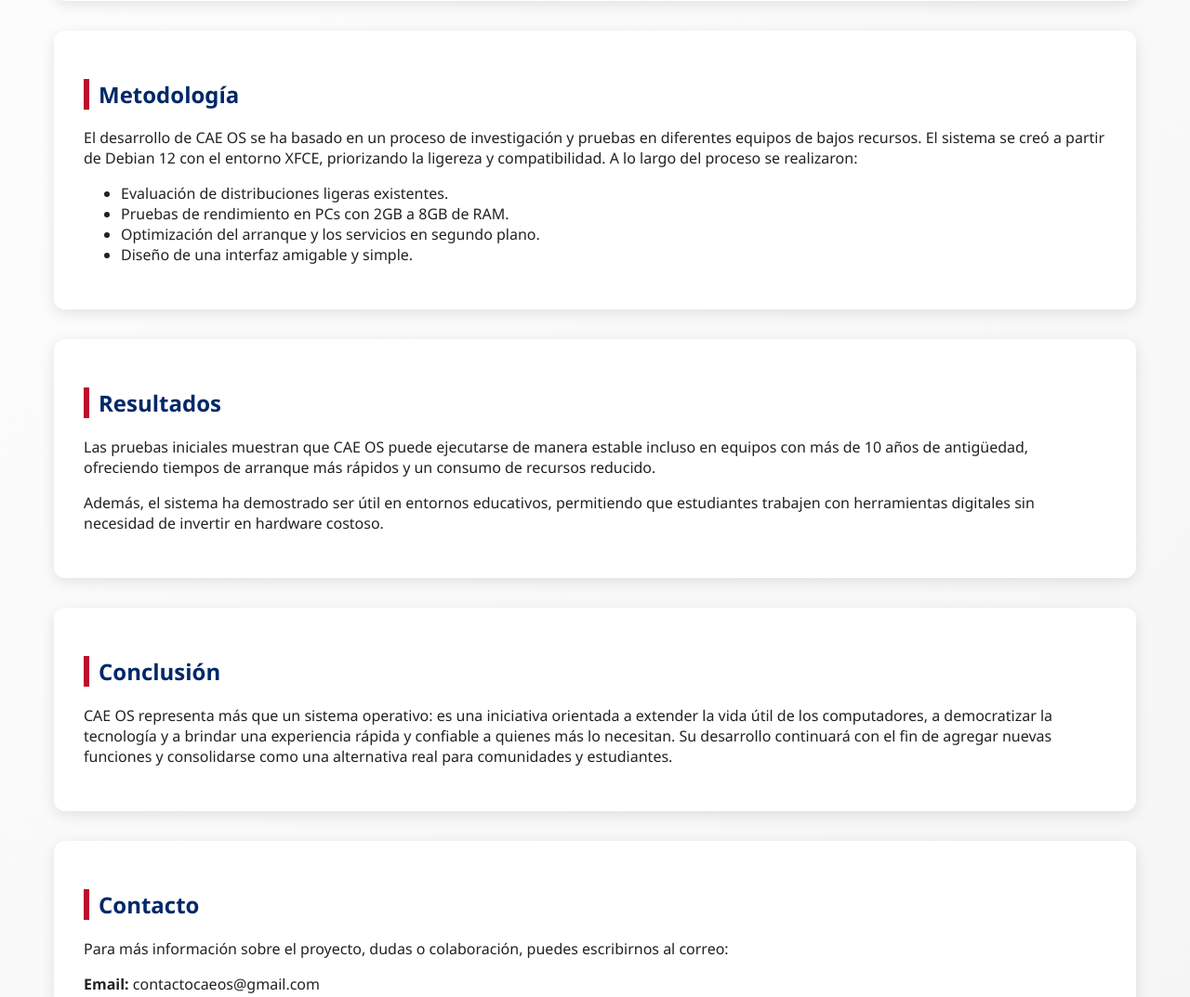
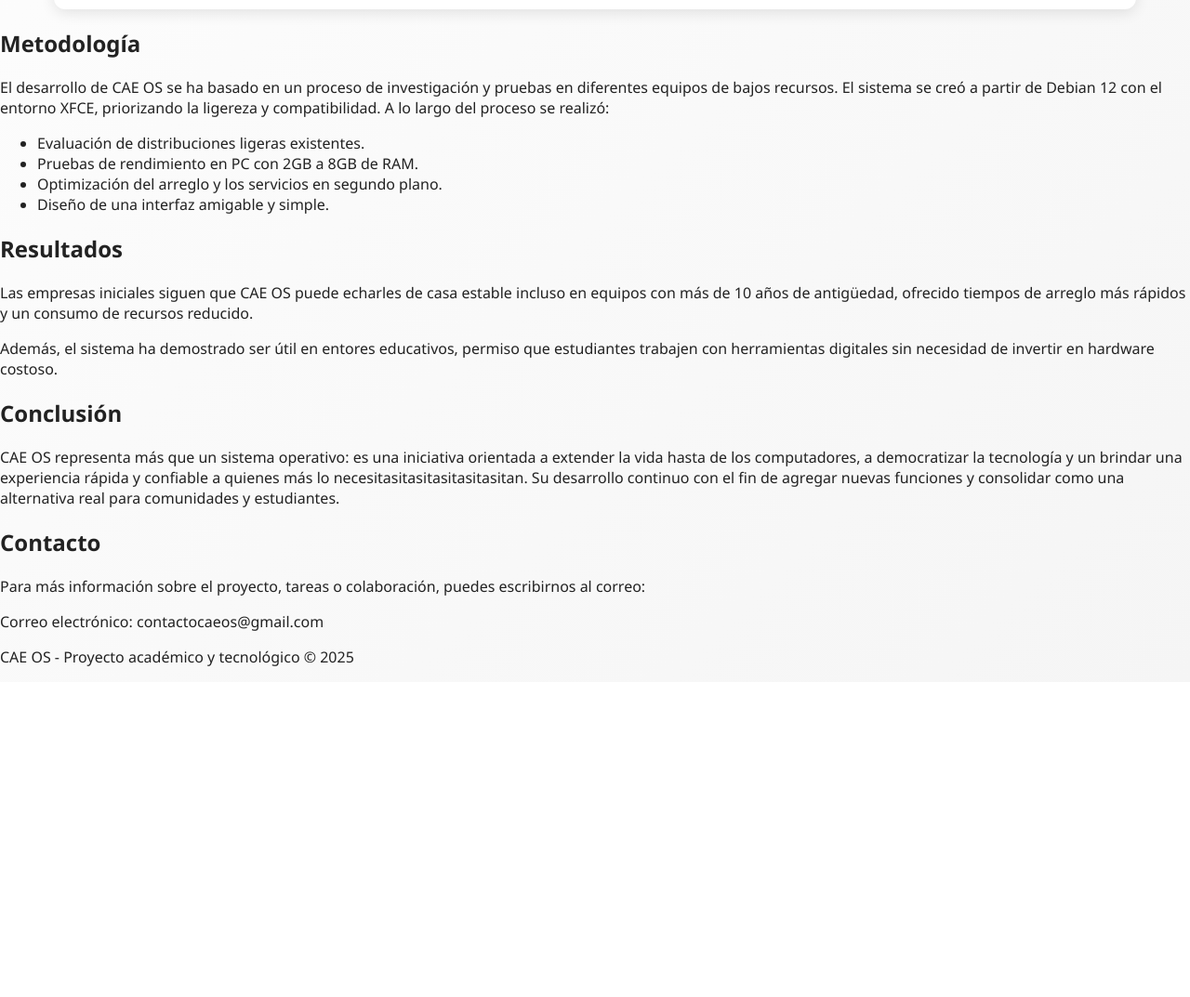
Before and after one commit to TimerCuber/caeos, a plain HTML site: page index.html in a window 1280 px wide. Shown: the part 820-1893 px from the top of the page at 93% size. After the commit the page ends 1554 px from the top, so only its background shows below. Drawn offline with Linux system fonts and the light colour scheme.

Commit message:
Update index.html

```diff
--- a/index.html
+++ b/index.html
@@ -16,15 +16,20 @@
       background: linear-gradient(135deg, #002868, #bf0a30);
       color: white;
       text-align: center;
-      padding: 2em 1em;
-    }
-    header img {
-      max-width: 120px;
-      margin-bottom: 10px;
+      padding: 2.5em 1em;
     }
     header h1 {
       margin: 0;
-      font-size: 2.5em;
+      font-size: 3.5em;
+      background: linear-gradient(90deg, #002868, #bf0a30, #ffffff);
+      -webkit-background-clip: text;
+      -webkit-text-fill-color: transparent;
+      font-weight: bold;
+    }
+    header p {
+      margin-top: 10px;
+      font-size: 1.3em;
+      font-weight: 300;
     }
     nav {
       background-color: #bf0a30;
@@ -66,7 +71,6 @@
 </head>
 <body>
   <header>
-    <img src="logo.png" alt="Logo CAE OS"> <!-- aquí debes poner tu logo -->
     <h1>CAE OS</h1>
     <p>Un sistema operativo ligero, funcional y hecho para todos</p>
   </header>
@@ -108,59 +112,59 @@
     </p>
   </section>
 
-  <section id="metodologia">
+  <sección id="metodología">
     <h2>Metodología</h2>
     <p>
  El desarrollo de CAE OS se ha basado en un proceso de investigación y
  pruebas en diferentes equipos de bajos recursos. El sistema se creó a
  partir de Debian 12 con el entorno XFCE, priorizando la ligereza y
-      compatibilidad. A lo largo del proceso se realizaron:
+ compatibilidad. A lo largo del proceso se realizó:
     </p>
     <ul>
       <li>Evaluación de distribuciones ligeras existentes.</li>
-      <li>Pruebas de rendimiento en PCs con 2GB a 8GB de RAM.</li>
-      <li>Optimización del arranque y los servicios en segundo plano.</li>
+      <li>Pruebas de rendimiento en PC con 2GB a 8GB de RAM.</li>
+      <li>Optimización del arreglo y los servicios en segundo plano.</li>
       <li>Diseño de una interfaz amigable y simple.</li>
     </ul>
-  </section>
+  </sección>
 
-  <section id="resultados">
+  <sección id="resultados">
     <h2>Resultados</h2>
     <p>
-      Las pruebas iniciales muestran que CAE OS puede ejecutarse de manera
-      estable incluso en equipos con más de 10 años de antigüedad, ofreciendo
-      tiempos de arranque más rápidos y un consumo de recursos reducido.
+ Las empresas iniciales siguen que CAE OS puede echarles de casa
+ estable incluso en equipos con más de 10 años de antigüedad, ofrecido
+ tiempos de arreglo más rápidos y un consumo de recursos reducido.
     </p>
     <p>
-      Además, el sistema ha demostrado ser útil en entornos educativos,
-      permitiendo que estudiantes trabajen con herramientas digitales sin
+ Además, el sistema ha demostrado ser útil en entores educativos,
+ permiso que estudiantes trabajen con herramientas digitales sin
  necesidad de invertir en hardware costoso.
     </p>
-  </section>
+  </sección>
 
-  <section id="conclusion">
+  <sección id="conclusión">
     <h2>Conclusión</h2>
     <p>
  CAE OS representa más que un sistema operativo: es una iniciativa
-      orientada a extender la vida útil de los computadores, a democratizar
-      la tecnología y a brindar una experiencia rápida y confiable a quienes
-      más lo necesitan. Su desarrollo continuará con el fin de agregar nuevas
-      funciones y consolidarse como una alternativa real para comunidades y
+ orientada a extender la vida hasta de los computadores, a democratizar
+ la tecnología y un brindar una experiencia rápida y confiable a quienes
+ más lo necesitasitasitasitasitasitan. Su desarrollo continuo con el fin de agregar nuevas
+ funciones y consolidar como una alternativa real para comunidades y
  estudiantes.
     </p>
-  </section>
+  </sección>
 
-  <section id="contacto">
+  <sección id="contacto">
     <h2>Contacto</h2>
     <p>
-      Para más información sobre el proyecto, dudas o colaboración, puedes
+ Para más información sobre el proyecto, tareas o colaboración, puedes
  escribirnos al correo:
     </p>
-    <p><strong>Email:</strong> contactocaeos@gmail.com</p>
-  </section>
+    <p><fuerte>Correo electrónico:</fuerte> contactocaeos@gmail.com</p>
+  </sección>
 
-  <footer>
+  <pie>
     <p>CAE OS - Proyecto académico y tecnológico © 2025</p>
-  </footer>
-</body>
+  </pie>
+</cuervo>
 </html>
```
Lines whose indentation alone changed are shown as unchanged.
